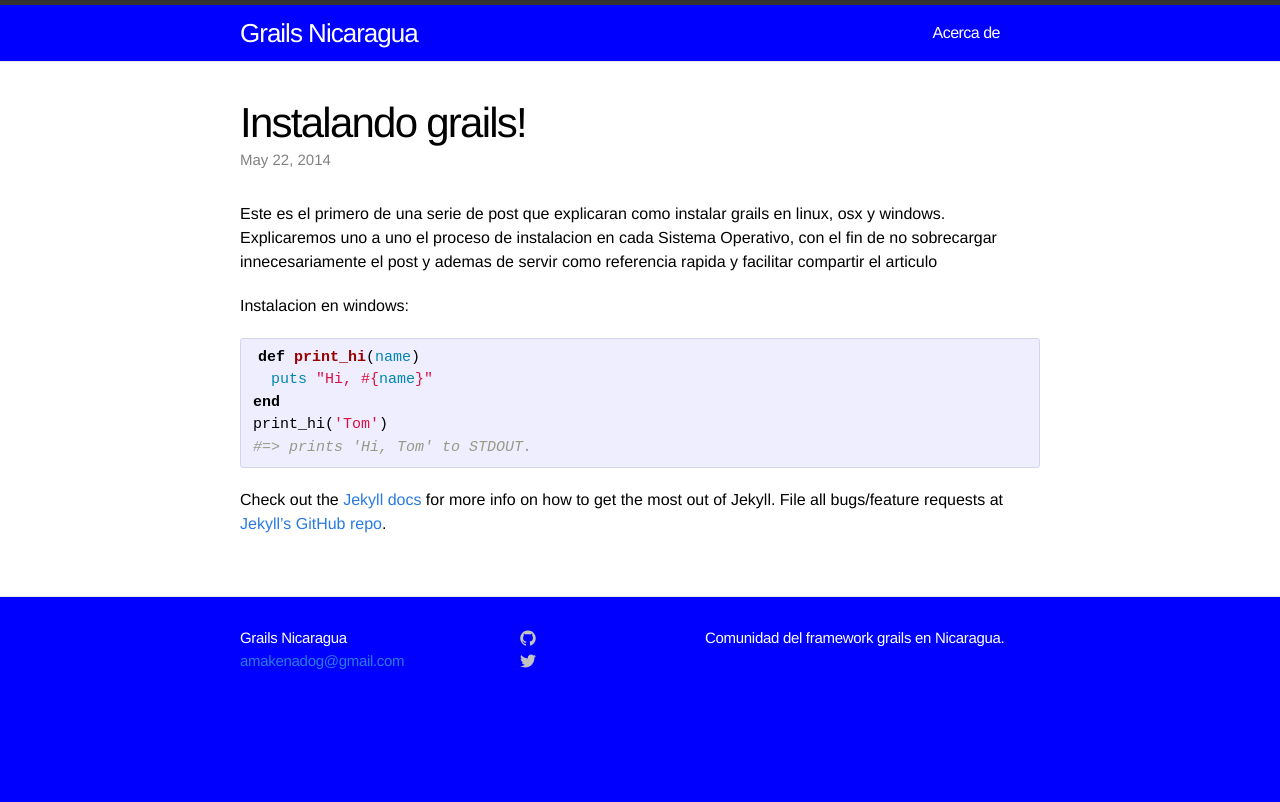
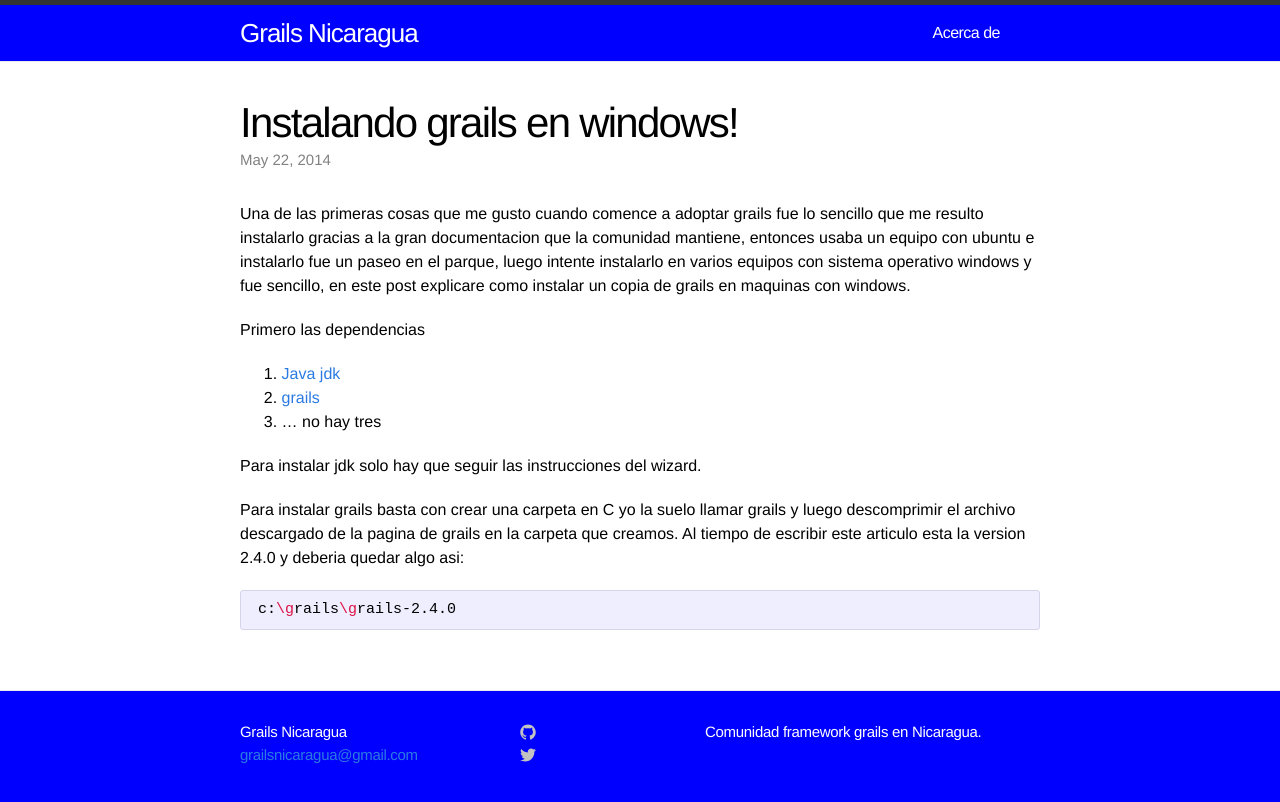
Before and after one commit to grailsnicaragua/grailsnicaragua.github.io, a Jekyll site: the page built from _posts/2014-05-22-instalando-grails.markdown, in a window 1280 px wide. Shown: the top 802 px of the page. Built offline with Jekyll 4.4.1, drawn with Linux system fonts in a browser that asks for light colours.

Commit message:
Minor changes and added first post

```diff
--- a/_config.yml
+++ b/_config.yml
@@ -1,7 +1,7 @@
 # Site settings
 title: Grails Nicaragua
-email: amakenadog@gmail.com
-description: "Comunidad del framework grails en Nicaragua."
+email: grailsnicaragua@gmail.com
+description: "Comunidad framework grails en Nicaragua."
 baseurl: ""
 url: "http://yourdomain.com"
 
--- a/_posts/2014-05-22-instalando-grails.markdown
+++ b/_posts/2014-05-22-instalando-grails.markdown
@@ -1,27 +1,29 @@
 ---
 layout: post
-title:  "Instalando grails!"
+title:  "Instalando grails en windows!"
 date:   2014-05-22 22:38:07
 categories: instalacion
 ---
 
-Este es el primero de una serie de post que explicaran como instalar grails en linux, osx y windows.
-Explicaremos uno a uno el proceso de instalacion en cada Sistema Operativo, con el fin de no sobrecargar innecesariamente
-el post y ademas de servir como referencia rapida y facilitar  compartir el articulo
+Una de las primeras cosas que me gusto cuando comence a adoptar grails fue lo sencillo que me resulto
+instalarlo gracias a la gran documentacion que la comunidad mantiene, entonces usaba un equipo con ubuntu
+e instalarlo fue un paseo en el parque, luego intente instalarlo en varios equipos con sistema operativo
+windows y fue sencillo, en este post explicare como instalar un copia de grails en maquinas con windows.
 
-Instalacion en windows:
+Primero las dependencias
+1.	[Java jdk]
+2.	[grails]
+3.	... no hay tres
 
+Para instalar jdk solo hay que seguir las instrucciones del wizard.
 
+Para instalar grails basta con crear una carpeta en C yo la suelo llamar grails y luego
+descomprimir el archivo descargado de la pagina de grails en la carpeta que creamos. Al tiempo de escribir
+este articulo esta la version 2.4.0 y deberia quedar algo asi:
 
-{% highlight ruby %}
-def print_hi(name)
-  puts "Hi, #{name}"
-end
-print_hi('Tom')
-#=> prints 'Hi, Tom' to STDOUT.
+{% highlight bash %}
+c:\grails\grails-2.4.0
 {% endhighlight %}
 
-Check out the [Jekyll docs][jekyll] for more info on how to get the most out of Jekyll. File all bugs/feature requests at [Jekyll's GitHub repo][jekyll-gh].
-
-[jekyll-gh]: https://github.com/jekyll/jekyll
-[jekyll]:    http://jekyllrb.com
+[Java jdk]: http://www.oracle.com/technetwork/java/javase/downloads/jdk8-downloads-2133151.html
+[grails]: https://grails.org/download
```
Also changed, not shown: about.md (+3 -3 lines).
